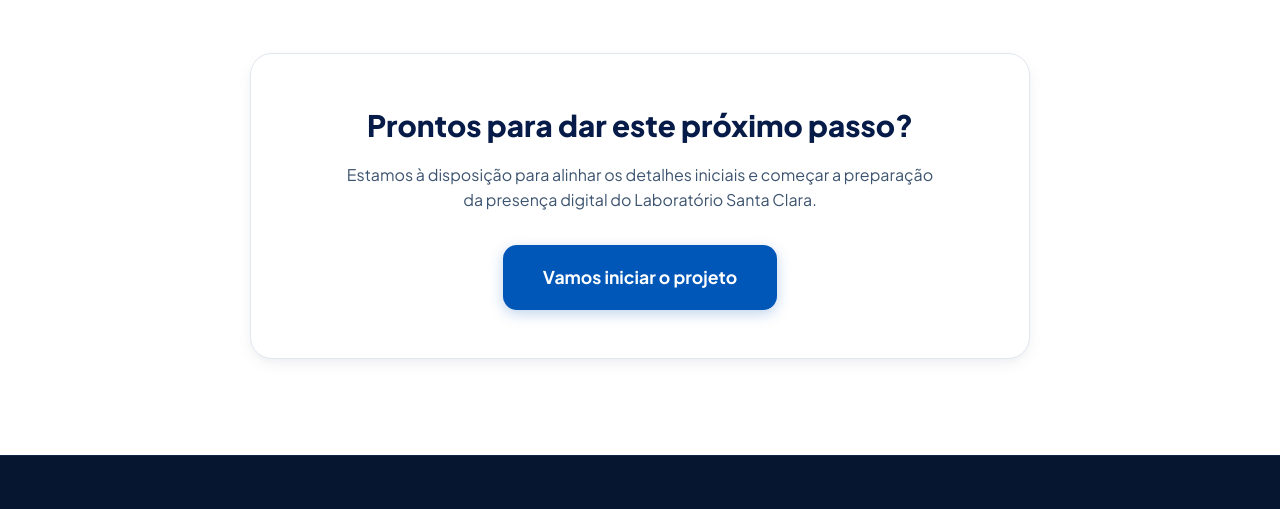
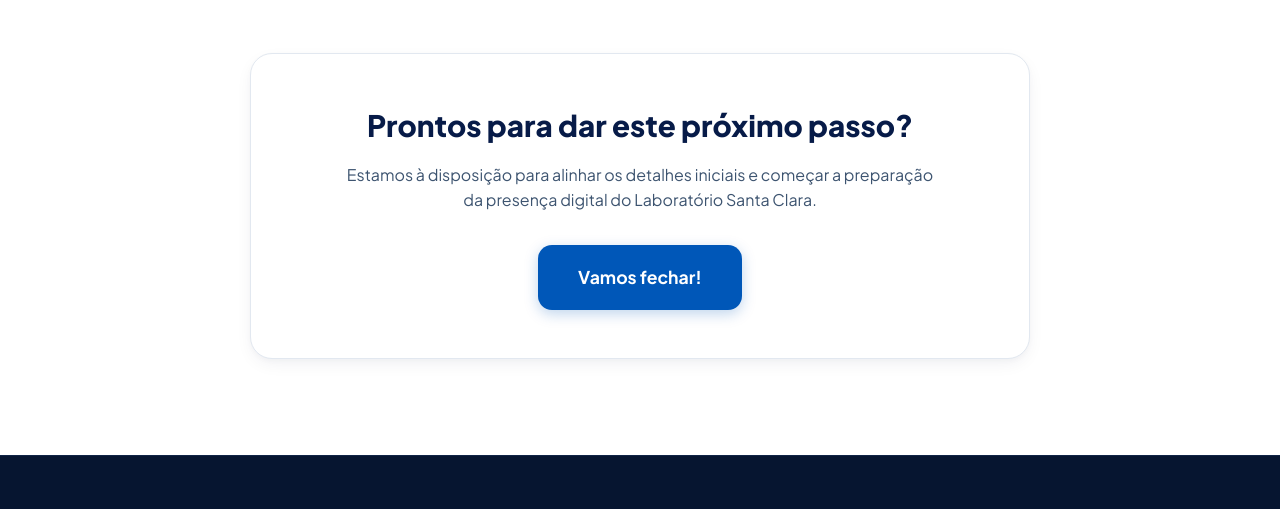
Before and after one commit to t0non/PropostaLabSantaClara, a plain HTML site: page index.html in a window 1280 px wide. Shown: the part 7722-8231 px from the top of the page. Drawn offline with Linux system fonts and the light colour scheme.

Commit message:
Update WhatsApp number and CTA message

```diff
--- a/index.html
+++ b/index.html
@@ -653,7 +653,7 @@
           </p>
 
           <a href="#" id="btn-start-project" class="btn-start-project">
-            <span>Vamos iniciar o projeto</span>
+            <span>Vamos fechar!</span>
           </a>
         </div>
       </div>
--- a/script.js
+++ b/script.js
@@ -10,10 +10,10 @@
 // ============================================================================
 // Insira abaixo o número de WhatsApp do Eduardo (Top Marketing BH).
 // Formato: DDI + DDD + Número (apenas dígitos numéricos, sem espaços ou traços).
-// Exemplo: '5531999999999' (55 = Brasil, 31 = DDD Belo Horizonte/MG)
+// Exemplo: '553197922538' (55 = Brasil, 31 = DDD Belo Horizonte/MG)
 const CONFIG = {
-  whatsappNumber: '5531999999999', // <-- Altere aqui para o número de WhatsApp desejado
-  messageText: 'Olá, Eduardo! Vi a proposta para o Laboratório Santa Clara e gostaria de conversar sobre o início do projeto.'
+  whatsappNumber: '553197922538', // <-- Altere aqui para o número de WhatsApp desejado
+  messageText: 'Vamos fechar!'
 };
 
 document.addEventListener('DOMContentLoaded', () => {
```
